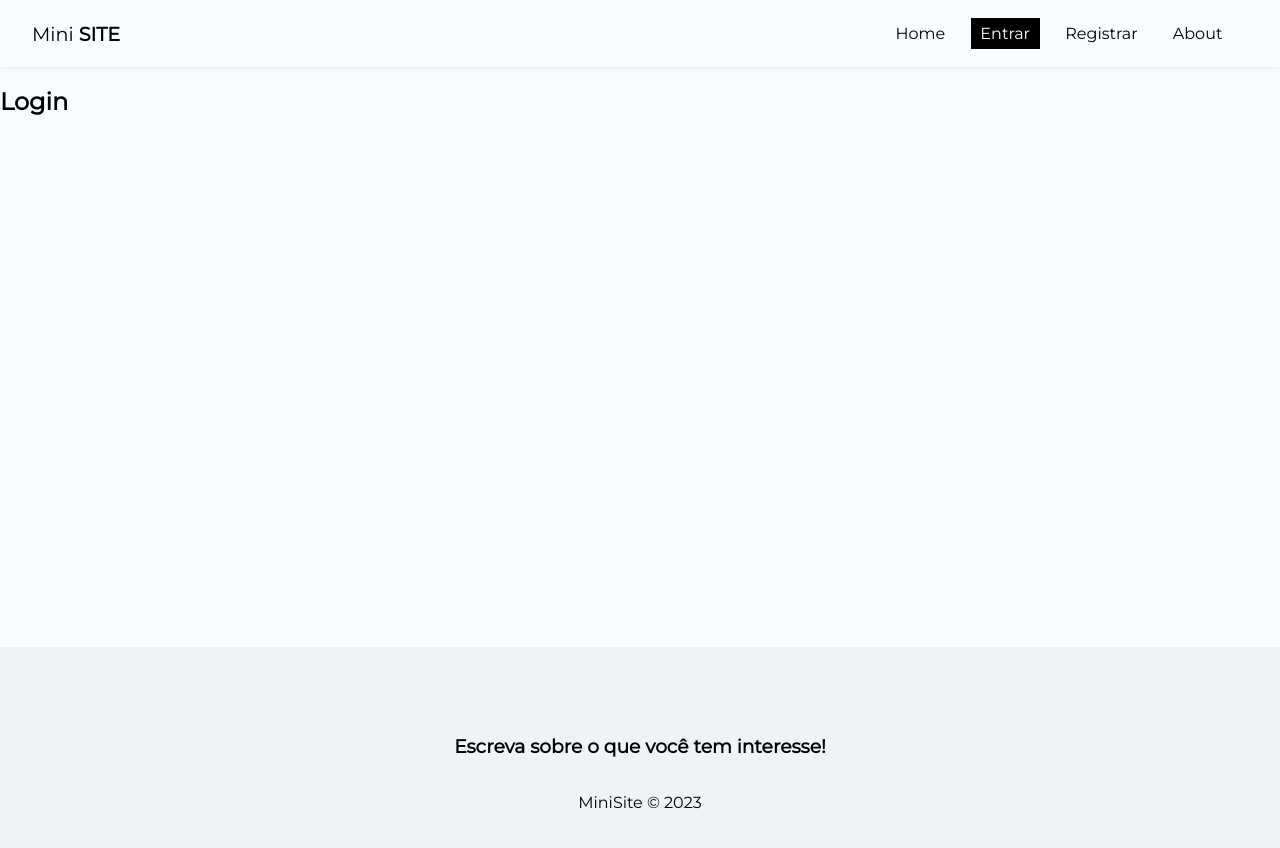
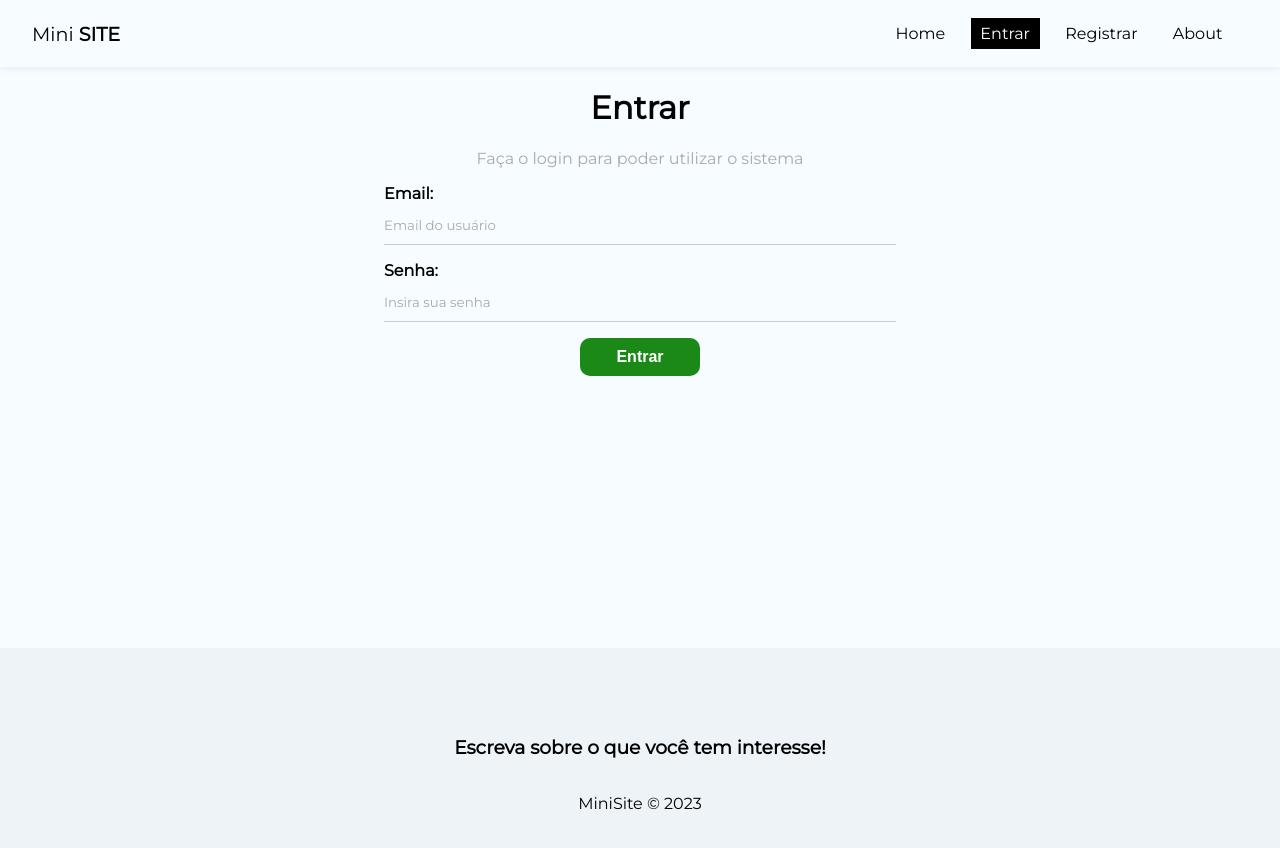
Before and after one commit to Jonas-Victor950/MiniSite, a React (Create React App) app in the folder minisite/: page /login in a window 1280 px wide. Shown: the top 848 px of the page. Built offline with nearby package versions, Linux system fonts and the light colour scheme; no server answers.

Commit message:
User login

```diff
--- a/minisite/src/hooks/useAuthentication.js
+++ b/minisite/src/hooks/useAuthentication.js
@@ -1,22 +1,22 @@
-import {db} from "../firebase/config"
+import { db } from "../firebase/config";
 
 import {
   getAuth,
   createUserWithEmailAndPassword,
   signInWithEmailAndPassword,
   updateProfile,
-    signOut
-} from "firebase/auth"
+  signOut,
+} from "firebase/auth";
 
-import { useState, useEffect } from "react"
+import { useState, useEffect } from "react";
 
 export const useAuthentication = () => {
-    const [error, setError] = useState(null)
-    const [loading, setLoading] = useState(null)
+  const [error, setError] = useState(null);
+  const [loading, setLoading] = useState(null);
 
   // cleanup
   // deal with memory leak
-    const [cancelled, setCancelled] = useState(false)
+  const [cancelled, setCancelled] = useState(false);
   const auth = getAuth();
 
   function checkIfIsCancelled() {
@@ -26,54 +26,85 @@
   }
 
   const createUser = async (data) => {
-        checkIfIsCancelled()
+    checkIfIsCancelled();
 
-        setLoading(true)
-        setError(null)
+    setLoading(true);
+    setError(null);
     try {
-            const {user} = await createUserWithEmailAndPassword(
+      const { user } = await createUserWithEmailAndPassword(
         auth,
         data.email,
         data.password
-            )
+      );
 
       await updateProfile(user, {
-                displayName: data.displayName
-            })
+        displayName: data.displayName,
+      });
 
-            setLoading(false)
+      setLoading(false);
 
-            return user
+      return user;
     } catch (error) {
-            console.log(error.message)
-            console.log(typeof error.message)
+      console.log(error.message);
+      console.log(typeof error.message);
 
-                let systemErrorMessage
+      let systemErrorMessage;
 
       if (error.message.includes("Password")) {
-                    systemErrorMessage = "A senha precisa conter pelo menos 6 caracteres"
-                } else if(error.message.includes("email-already")) {
-                    systemErrorMessage = "Email já cadastrado"
+        systemErrorMessage = "A senha precisa conter pelo menos 6 caracteres";
+      } else if (error.message.includes("email-already")) {
+        systemErrorMessage = "Email já cadastrado";
       } else {
-                    systemErrorMessage = "Ocorreu um erro, por favor tente mais tarde"
+        systemErrorMessage = "Ocorreu um erro, por favor tente mais tarde";
       }
 
-            setLoading(false)
-            setError(systemErrorMessage)
+      setLoading(false);
+      setError(systemErrorMessage);
     }
-    }
+  };
 
   // Logout - sign out
   const logout = () => {
-        checkIfIsCancelled()
-        signOut(auth)
+    checkIfIsCancelled();
+    signOut(auth);
+  };
+
+  // Login - sign in
+  const login = async (data) => {
+    checkIfIsCancelled();
+
+    setLoading(true);
+    setError(false);
+
+    try {
+      await signInWithEmailAndPassword(auth, data.email, data.password);
+      setLoading(false);
+    } catch (error) {
+      let systemErrorMessage;
+
+      if (error.message.includes("user-not-found")) {
+        systemErrorMessage = "Usuário não encontrado";
+      } else if (error.message.includes("wrong-password")) {
+        systemErrorMessage = "Senha incorreta";
+      } else {
+        systemErrorMessage = "Ocorreu um erro, por favor tente mais tarde";
       }
+
+      setError(systemErrorMessage);
+      setLoading(false);
+    }
+  };
 
   useEffect(() => {
     return () => setCancelled(true);
   }, []);
 
   return {
-        auth, createUser, error, loading, logout
-    }
-}
+    auth,
+    createUser,
+    error,
+    loading,
+    logout,
+    login
+  };
+};
--- a/minisite/src/pages/Login/Login.js
+++ b/minisite/src/pages/Login/Login.js
@@ -1,11 +1,72 @@
-import styles from "./Login.module.css"
+import styles from "./Login.module.css";
+
+import { useState, useEffect } from "react";
+import { useAuthentication } from "../../hooks/useAuthentication";
 
 const Login = () => {
+  const [email, setEmail] = useState("");
+  const [password, setPassword] = useState("");
+  const [error, setError] = useState("");
+
+  const { login, error: authError, loading } = useAuthentication();
+
+  const handleSubmit = async (e) => {
+    e.preventDefault();
+
+    setError("");
+
+    const user = {
+      email,
+      password,
+    };
+
+    const res = await login(user);
+
+    console.log(res);
+  };
+
+  useEffect(() => {
+    if (authError) {
+      setError(authError);
+    }
+  }, [authError]);
   return (
-    <div>
-        <h2>Login</h2>
+    <div className={styles.login}>
+      <h1>Entrar</h1>
+      <p>Faça o login para poder utilizar o sistema</p>
+      <form action="" onSubmit={handleSubmit}>
+        <label htmlFor="">
+          <span>Email:</span>
+          <input
+            type="email"
+            name="email"
+            required
+            placeholder="Email do usuário"
+            value={email}
+            onChange={(e) => setEmail(e.target.value)}
+          />
+        </label>
+        <label htmlFor="">
+          <span>Senha:</span>
+          <input
+            type="password"
+            name="password"
+            required
+            placeholder="Insira sua senha"
+            value={password}
+            onChange={(e) => setPassword(e.target.value)}
+          />
+        </label>
+        {!loading && <button className="btn">Entrar</button>}
+        {loading && (
+          <button className="btn" disabled>
+            Aguarde...
+          </button>
+        )}
+        {error && <p className="error">{error}</p>}
+      </form>
     </div>
-  )
-}
+  );
+};
 
-export default Login
+export default Login;
--- a/minisite/src/pages/Login/Login.module.css
+++ b/minisite/src/pages/Login/Login.module.css
@@ -0,0 +1,7 @@
+.login {
+    text-align: center;
+}
+
+.login p {
+    color: #aaa;
+}
```
Lines whose indentation alone changed are shown as unchanged.
